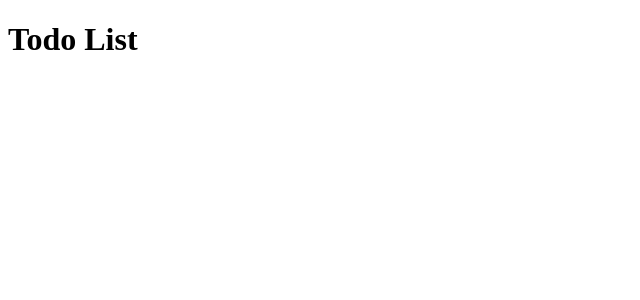
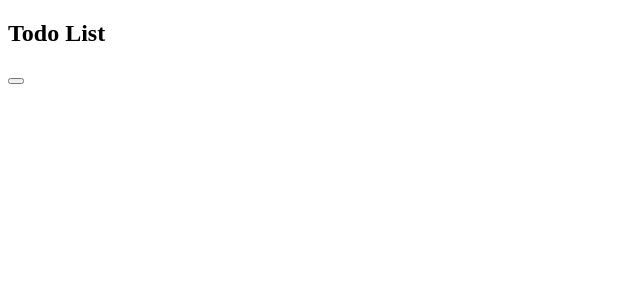
Before and after one commit to RenatoRosaFranco/react-proptypes, a React (Create React App) app: page / in a window 1280 px wide. Shown: the top 300 px of the page, without its empty margins (0-640 px from the left). Built offline with nearby package versions, Linux system fonts and the light colour scheme.

Commit message:
feature: TodoItem component added.

```diff
--- a/package.json
+++ b/package.json
@@ -9,6 +9,7 @@
     "prop-types": "^15.8.1",
     "react": "^18.2.0",
     "react-dom": "^18.2.0",
+    "react-prop-types": "^0.4.0",
     "react-scripts": "5.0.1",
     "web-vitals": "^2.1.4"
   },
--- /dev/null
+++ b/src/components/Todos/TodoItem.jsx
@@ -0,0 +1,11 @@
+import React from 'react';
+
+const TodoItem = () => {
+	return(
+			<>
+				TodoItem component
+			</>
+	)
+};
+
+export default TodoItem;
--- a/src/components/Todos/TodoList.jsx
+++ b/src/components/Todos/TodoList.jsx
@@ -1,11 +1,59 @@
-import React from 'react';
+import React, {useRef, useState} from 'react';
+import PropTypes from 'prop-types';
+import TodoItem from "./TodoItem";
 
-const TodoList = () => {
+const TodoList = ({ todos }) => {
+  const [todoList, setTodoList] = useState(todos);
+  const nextId = useRef(todos.length + 1);
+
+  const addTodo = (text) => {
+    const newTodo = {
+      id: nextId.current++,
+      text,
+      completed: false
+    }
+
+    setTodoList([...todoList, newTodo])
+  };
+
+  const deleteTodo = (id) => {
+    setTodoList(todos.filter((todo) => todo.id !== id));
+  };
+
+  const toggleTodo = (id) => {
+    setTodoList(
+      todoList.map((todo) =>
+        todo.id === id ? { ...todo, completed: !todo.completed } : todo
+      )
+    )
+  };
+
   return(
-    <>
-      <h1>Todo List</h1>
-    </>
+    <div>
+      <h2>Todo List</h2>
+      <button onClick={() => addTodo('New Task')}></button>
+      <br/>
+
+      {todoList.map((todo) => {
+        <TodoItem
+          key={todo.id}
+          todo={todo}
+          onDelete={deleteTodo}
+          onToggle={toggleTodo}
+        />
+      })}
+    </div>
   )
 }
 
+TodoList.propTypes = {
+  todos: PropTypes.arrayOf(
+    PropTypes.shape({
+      id: PropTypes.number.isRequired,
+      text: PropTypes.string.isRequired,
+      completed: PropTypes.bool.isRequired,
+    })
+  ).isRequired,
+};
+
 export default TodoList;
```
Also changed, not shown: 1 other file (tests, documents, lock files or other folders).
